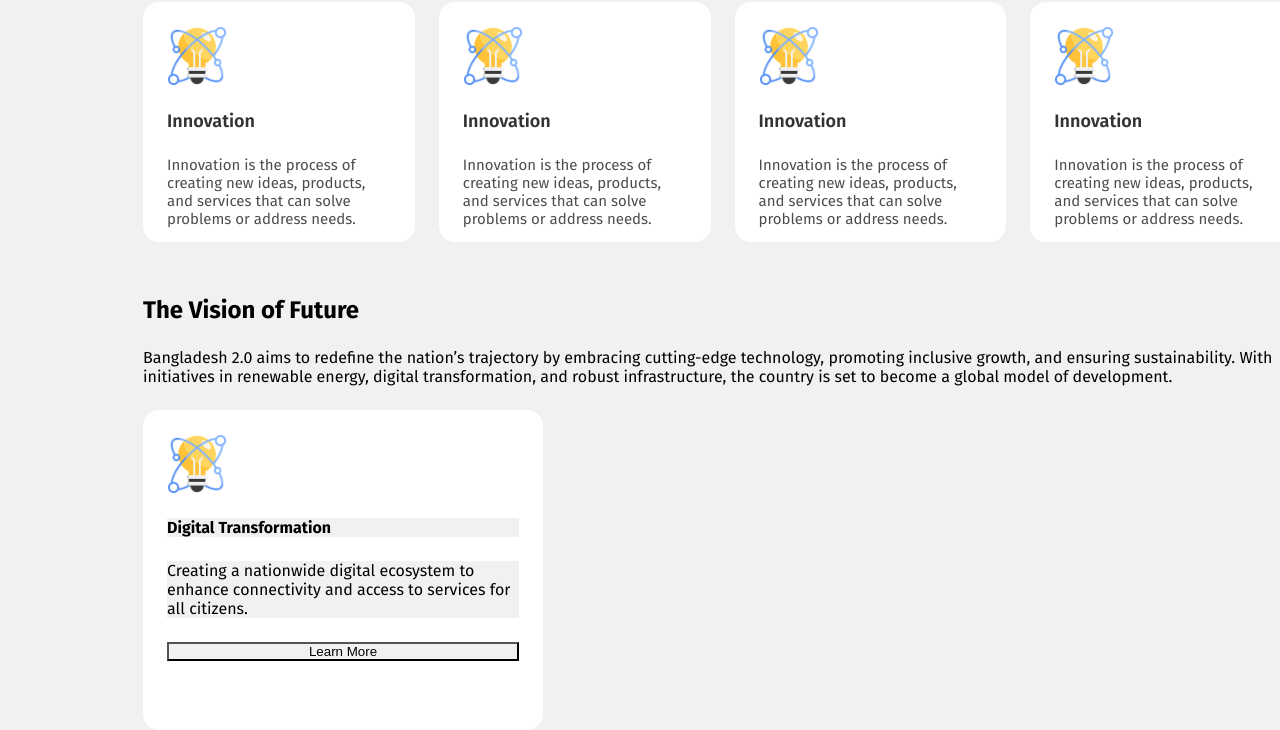
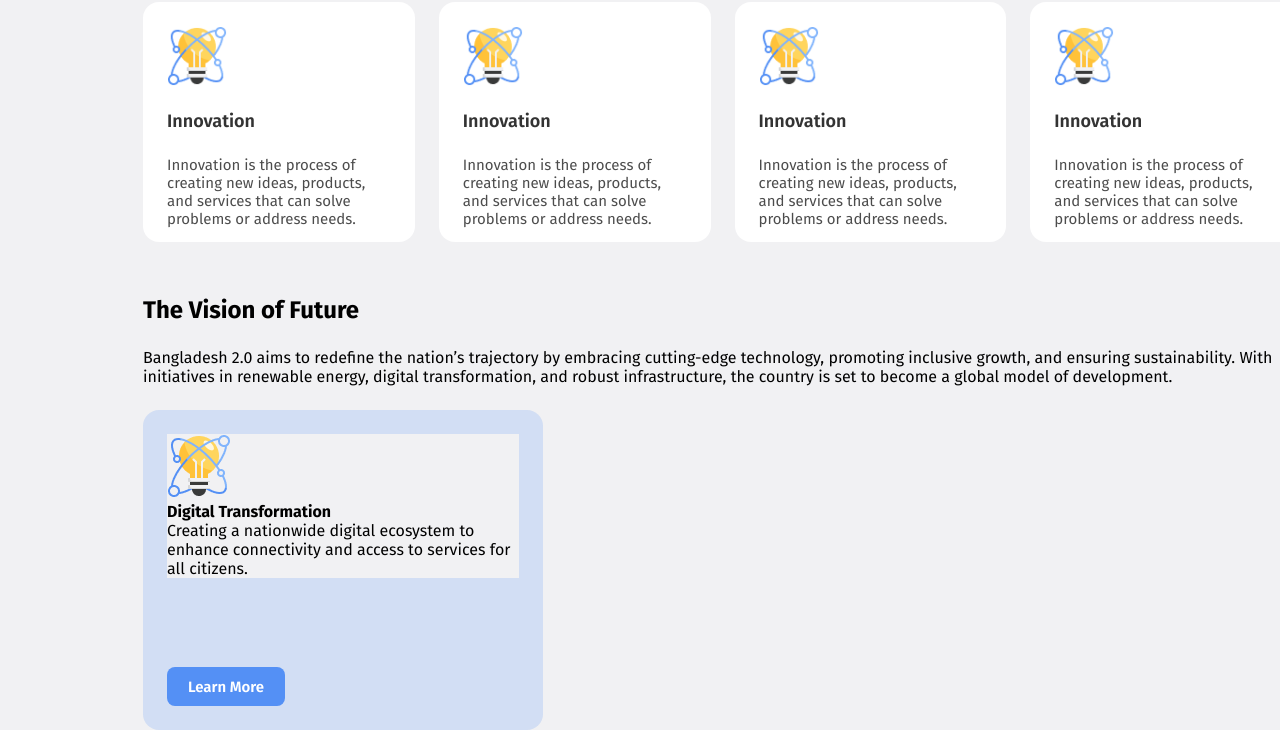
Before and after one commit to Labib591/PHero-Assignment-1, a plain HTML site: page index.html in a window 1280 px wide. Shown: the part 752-1482 px from the top of the page. Drawn offline with Linux system fonts and the light colour scheme.

Commit message:
Please enter the commit message for your changes. Lines starting with '#' will be ignored, and an empty message aborts the commit.
On branch main
Your branch is up to date with 'origin/main'.

Changes to be committed:
	modified:   index.html
	modified:   styles/style.css

```diff
--- a/index.html
+++ b/index.html
@@ -69,11 +69,13 @@
         </div>
         <div>
             <div class="future-card">
-                <img src="assets/card-icon.png" alt="">
-                <h4>Digital Transformation</h4>
+                <div class="future-card-content"><img src="assets/card-icon.png" alt="">
+
+                    <h4>Digital Transformation</h4>
                 <p>
                     Creating a nationwide digital ecosystem to enhance connectivity and access to services for all citizens.
                 </p>
+                </div>
                 <button>
                     Learn More
                 </button>
--- a/styles/style.css
+++ b/styles/style.css
@@ -151,8 +151,9 @@ header > button {
     height: 320px;
     display: flex;
     flex-direction: column;
+    justify-content: space-between;
     gap: 24px;
-    background-color: white;
+    background-color: rgba(84,144,245,.2);
     padding: 24px;
     border-radius: 16px;
 }
@@ -160,5 +161,31 @@ header > button {
 .future-card>img{
     width: 60px;
     height: 60px;
-    background-color: white;
+    background-color: rgba(84,144,245,.0);
 }
+
+.future-card>h4{
+    font-size: 18px;
+    font-weight: 600;
+    color: rgba(0, 0, 0, 0.8);
+    background-color: rgba(84,144,245,.0);
+}
+.future-card>p{
+    font-size: 15px;
+    font-weight: 400;
+    color: rgba(0, 0, 0, 0.7);
+    background-color: rgba(84,144,245,.0);
+}
+
+.future-card>button{
+    border-radius: 8px;
+    background-color: #5490F5;
+    color: white;
+    height: 39px;
+    width: 118px;
+    padding:9px 18px;
+    border: none;
+    font-size: 15px;
+    font-weight: 600;
+    font-family: "Fira Sans", serif;
+}
```
